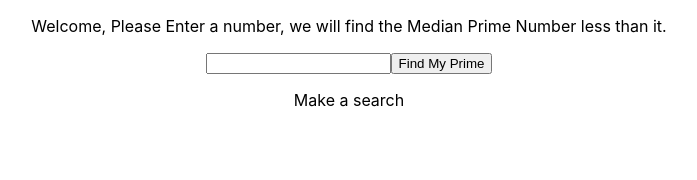
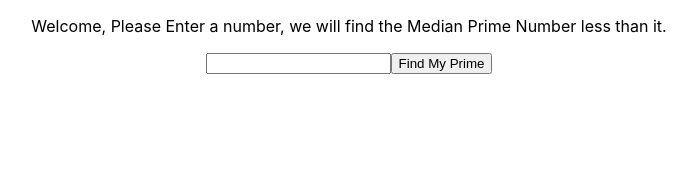
Before and after one commit to blevy115/touchbistro_application, a React (Create React App) app in the folder frontend/: page / in a window 1280 px wide. Shown: the top 180 px of the page, without its empty margins (291-988 px from the left). Built offline with nearby package versions, Linux system fonts and the light colour scheme.

Commit message:
Added upper limit and Calculating notification for large numbers

```diff
--- a/frontend/src/App.js
+++ b/frontend/src/App.js
@@ -5,6 +5,11 @@ import './App.css';
 function App(props) {
   const mathAPI = async (number) => {
       try {
+        if (number > 100000000) {
+          setPhrase('Number too large, try a smaller number');
+          return;
+        }
+        if (number > 1000000) setPhrase("Calculating...");
         const response = await connect.get('/findMedianPrime', {
           params: {
             number
@@ -19,7 +24,7 @@ function App(props) {
 
   const [phrase, setPhrase] = useState('');
   const [number, setNumber] = useState('');
-  const [result, setResult] = useState('Make a search');
+  const [result, setResult] = useState('');
 
   useEffect(() => {
     setPhrase('Welcome, Please Enter a number, we will find the Median Prime Number less than it.')
```
Also changed, not shown: 1 other file (tests, documents, lock files or other folders).
